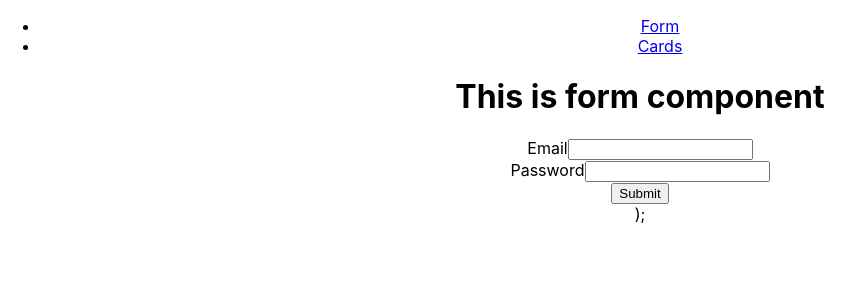
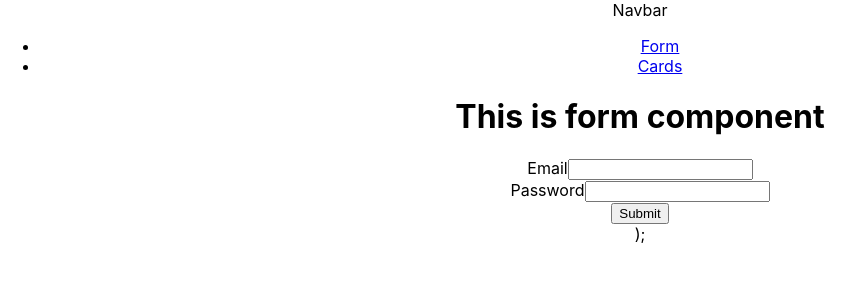
Before and after one commit to gayathri-amirineni/app_list, a React (Create React App) app: page / in a window 1280 px wide. Shown: the top 300 px of the page, without its empty margins (0-864 px from the left). Built offline with nearby package versions, Linux system fonts and the light colour scheme.

Commit message:
adding heading to navbar

```diff
--- a/src/Components/Navbar/Navbar.js
+++ b/src/Components/Navbar/Navbar.js
@@ -3,6 +3,7 @@ import { Link } from 'react-router-dom';
 const NavBar = () => {
  return (
  <nav>
+   <div>Navbar</div>
        <ul>
           <li>
              <Link to="/">Form</Link>
```
